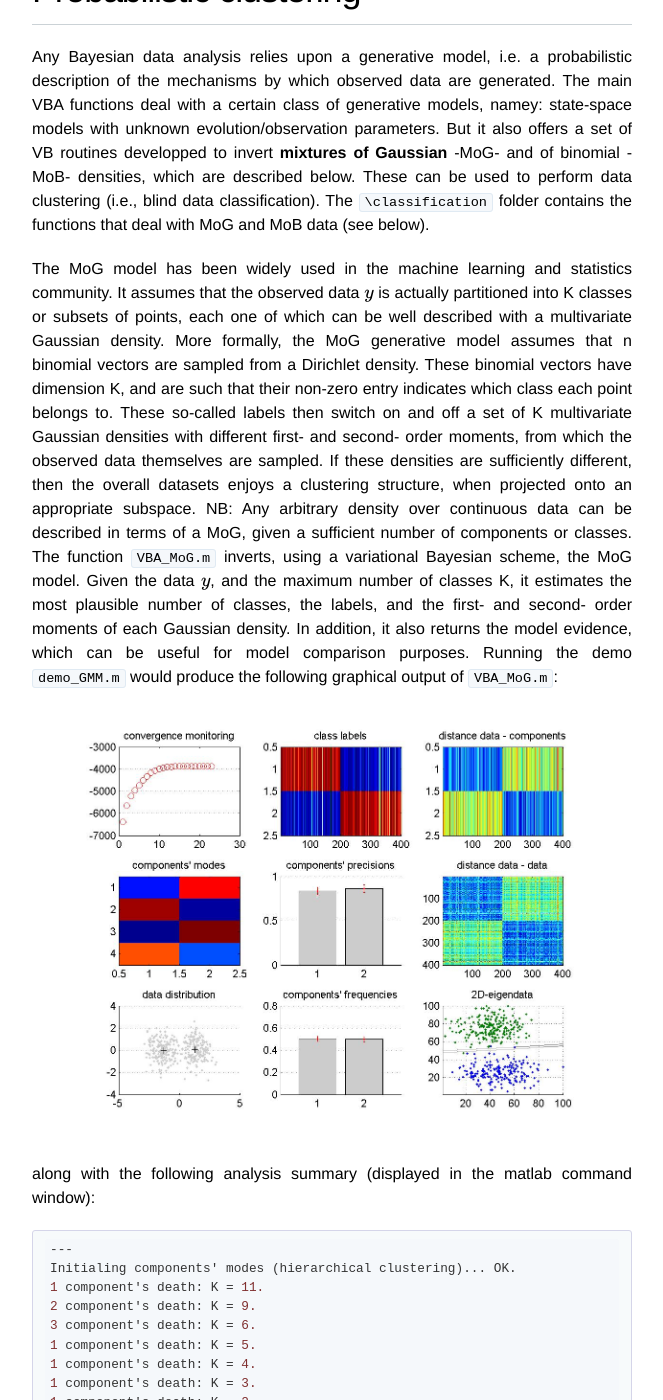
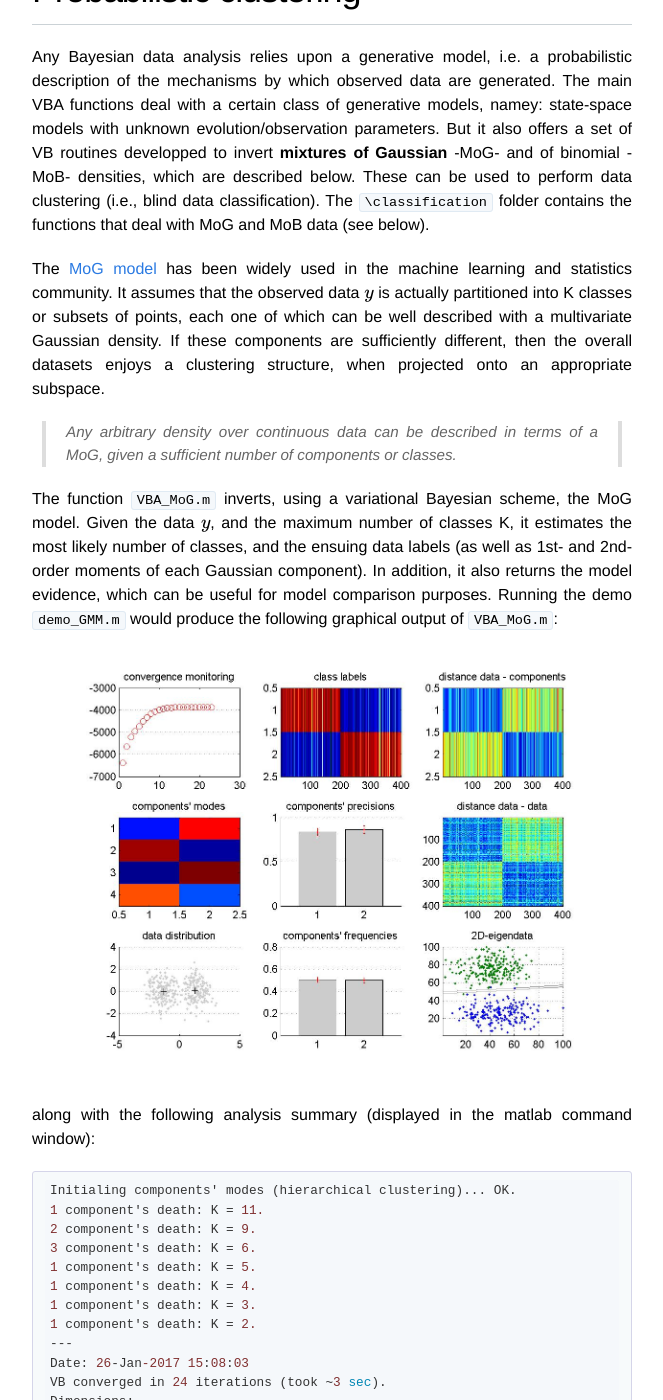
Before and after one commit to MBB-team/VBA-toolbox, a Jekyll site: the page built from _wiki/statistical-models.md, in a window 1280 px wide and 1400 px high, scrolled down 10457 px. Shown: the whole window, without its empty margins (308-971 px from the left). Built offline with Jekyll 4.4.1, drawn with Linux system fonts in a browser that asks for light colours; nearby versions of some CDN libraries; formulas are drawn with MathJax 3; some of the changed text lies outside the part shown.

Commit message:
Update statistical-models.md

````diff
--- a/_wiki/statistical-models.md
+++ b/_wiki/statistical-models.md
@@ -213,9 +213,11 @@ The script `demo_KalmanSmoother.m` demonstrates the smoothing properties of the
 Any Bayesian data analysis relies upon a generative model, i.e. a probabilistic description of the mechanisms by which observed data are generated. The main VBA functions deal with a certain class of generative models, namey: state-space models with unknown evolution/observation parameters. But it also offers a set of VB routines developped to invert **mixtures of Gaussian** -MoG- and of binomial -MoB- densities, which are described below. These can be used to perform data clustering (i.e., blind data classification).
 The `\classification` folder contains the functions that deal with MoG and MoB data (see below).
 
-The MoG model has been widely used in the machine learning and statistics community. It assumes that the observed data $$y$$ is actually partitioned into K classes or subsets of points, each one of which can be well described with a multivariate Gaussian density. More formally, the MoG generative model assumes that n binomial vectors are sampled from a Dirichlet density. These binomial vectors have dimension K, and are such that their non-zero entry indicates which class each point belongs to. These so-called labels then switch on and off a set of K multivariate Gaussian densities with different first- and second- order moments, from which the observed data themselves are sampled. If these densities are sufficiently different, then the overall datasets enjoys a clustering structure, when projected onto an appropriate subspace.
-NB: Any arbitrary density over continuous data can be described in terms of a MoG, given a sufficient number of components or classes.
-The function `VBA_MoG.m` inverts, using a variational Bayesian scheme, the MoG model. Given the data $$y$$, and the maximum number of classes K, it estimates the most plausible number of classes, the labels, and the first- and second- order moments of each Gaussian density. In addition, it also returns the model evidence, which can be useful for model comparison purposes. Running the demo `demo_GMM.m` would produce the following graphical output of `VBA_MoG.m`:
+The [MoG model](https://en.wikipedia.org/wiki/Mixture_model) has been widely used in the machine learning and statistics community. It assumes that the observed data $$y$$ is actually partitioned into K classes or subsets of points, each one of which can be well described with a multivariate Gaussian density. If these components are sufficiently different, then the overall datasets enjoys a clustering structure, when projected onto an appropriate subspace.
+
+> Any arbitrary density over continuous data can be described in terms of a MoG, given a sufficient number of components or classes.
+
+The function `VBA_MoG.m` inverts, using a variational Bayesian scheme, the MoG model. Given the data $$y$$, and the maximum number of classes K, it estimates the most likely number of classes, and the ensuing data labels (as well as 1st- and 2nd- order moments of each Gaussian component). In addition, it also returns the model evidence, which can be useful for model comparison purposes. Running the demo `demo_GMM.m` would produce the following graphical output of `VBA_MoG.m`:
 
 ![]({{ site.baseurl }}/images/wiki/MoG.jpg)
 
@@ -224,7 +226,6 @@ along with the following analysis summary (displayed in the matlab command windo
 
 
 ```
----
 Initialing components' modes (hierarchical clustering)... OK.
 1 component's death: K = 11.
 2 component's death: K = 9.
@@ -243,10 +244,9 @@ Dimensions:
 Posterior probabilities:
      - MoG: p(H1|y)= 1.000
      - null: p(H0|y)= 0.000
----
 ```
 
-In this example, 4D data (sample size = 400) was simulated under a MoG model with two components. The inversion started with K=12 components, and eventually removed all unnecessary components (cf. "component's deaths"). This is called **automatic relevance determination** or ARD. As in any VBA inversion, convergence monitoring derives from iterative improvements over the model's free energy, which can be eyeballed on the upper-left panel. Other panels report summary statistics of the relevant posterior densities (e.g., estimated data labels, posterior estimates of 1st- and 2nd-order moments of the Gaussian modes, estimated mode frequencies, etc...). In addition, the clusters' separability can be eyeballed on the lower-right panel, which shows an eigen-projection of the data. This projection can be reproduced as follows: `VBA_projectMoG(posterior,out,y)`, with VBA's output structures.
+In this example, 4D data (sample size = 400) was simulated under a MoG model with two components. The inversion started with K=12 components, and eventually removed all unnecessary components (cf. "component's deaths"). This is called **automatic relevance determination** or ARD. As in any VBA inversion, convergence monitoring derives from iterative improvements over the model's free energy, which can be eyeballed on the upper-left panel. Other panels report summary statistics of the relevant posterior densities (including estimated data labels). In addition, the clusters' separability can be eyeballed on the lower-right panel, which shows an eigen-projection of the data. This projection can be reproduced as follows: `VBA_projectMoG(posterior,out,y)`, with VBA's output structures.
 
 
 Now suppose you design an experiment, in which n subjects are asked a number yes/no questions from a questionnaire. Suppose these subjects are grouped into K categories, which are defined in terms of how likely its member are to answer 'yes' to each of the questions. You have just defined a MoB model, which you can use to disclose the categories of subjects from their profile of responses to the questionnaire. This is what the function `MixtureOfBinomials.m` does, using either a Gibbs sampling algorithm or a variational Bayesian algorithm. In both cases, the function returns the data labels, the first- order moment profile for each category and the model evidence. NB: in the MoB case, the inversion schemes cannot automatically eliminate the unnecessary classes in the model. Therefore, (Bayesian) model comparison is mandatory to estimate the number of classes in the data, if it is unknown to the user. See the demo: `demo_BMM.m`.
````
